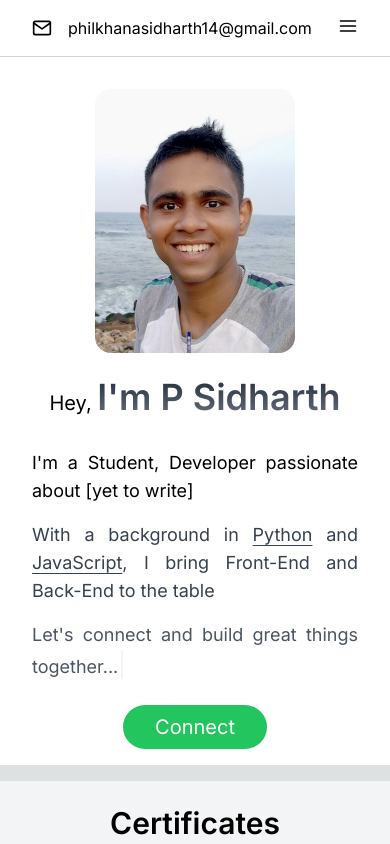
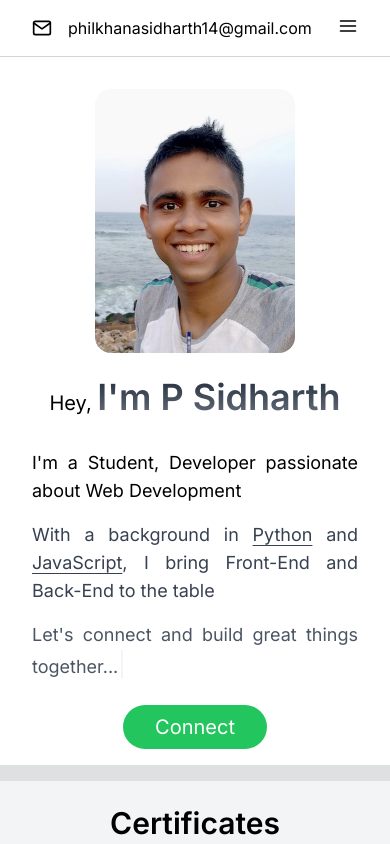
Before and after one commit to psidh/Domain, a Next.js app: page / in a window 390 px wide. Shown: the top 844 px of the page. Built offline with nearby package versions, Linux system fonts and the light colour scheme.

Commit message:
projects section made responsive

```diff
--- a/src/app/components/TopIntro.js
+++ b/src/app/components/TopIntro.js
@@ -54,7 +54,7 @@ const TopIntro = () => {
           <div className="py-2 px-4 lg:px-18 md:text-center text-justify mt-4 mb-2 md:mb-8">
             <p className="md:text-2xl text-lg mb-4 my-2 ">
               {/* eslint-disable-next-line react/no-unescaped-entities */}
-              I'm a Student, Developer passionate about [yet to write]
+              I'm a Student, Developer passionate about Web Development
             </p>
             <p className="md:text-2xl text-lg my-2 text-gray-700 dark:text-gray-300">
               With a background in <span className="underline underline-offset-4">Python</span> and <span className="underline underline-offset-4">JavaScript</span>,
```
